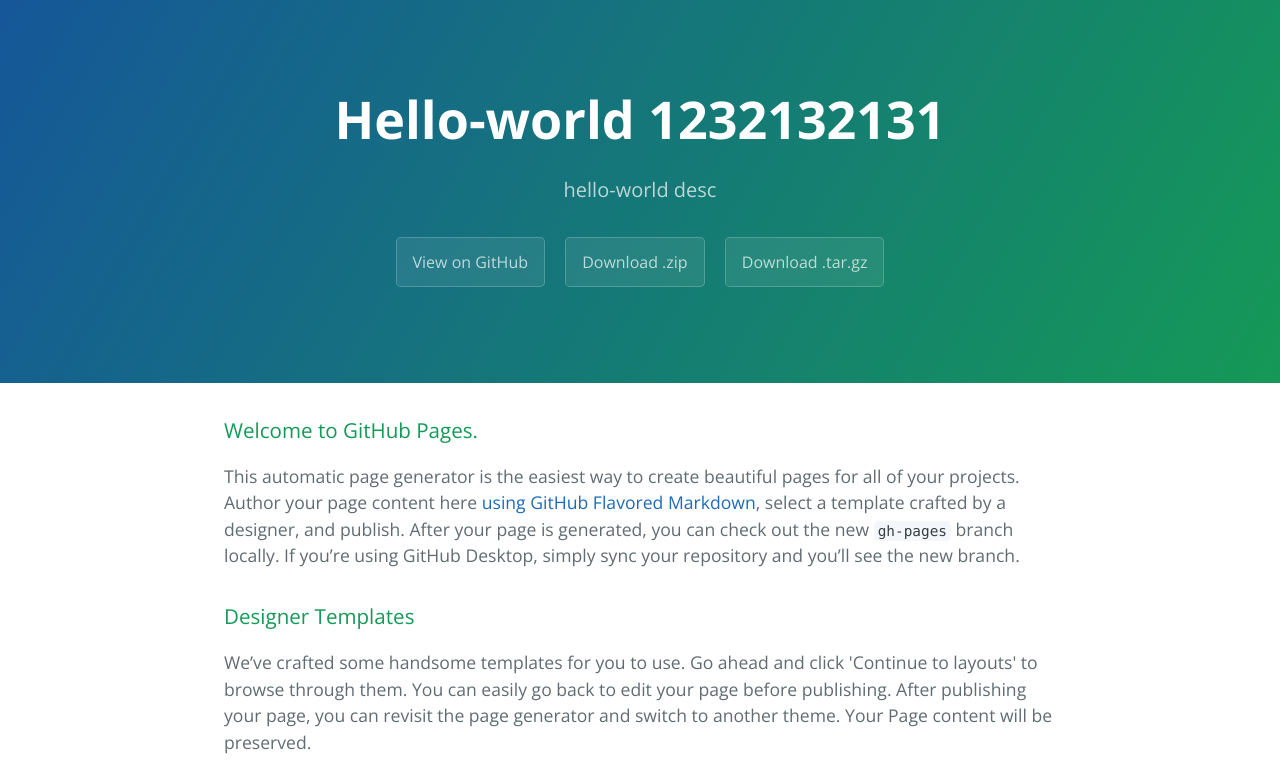
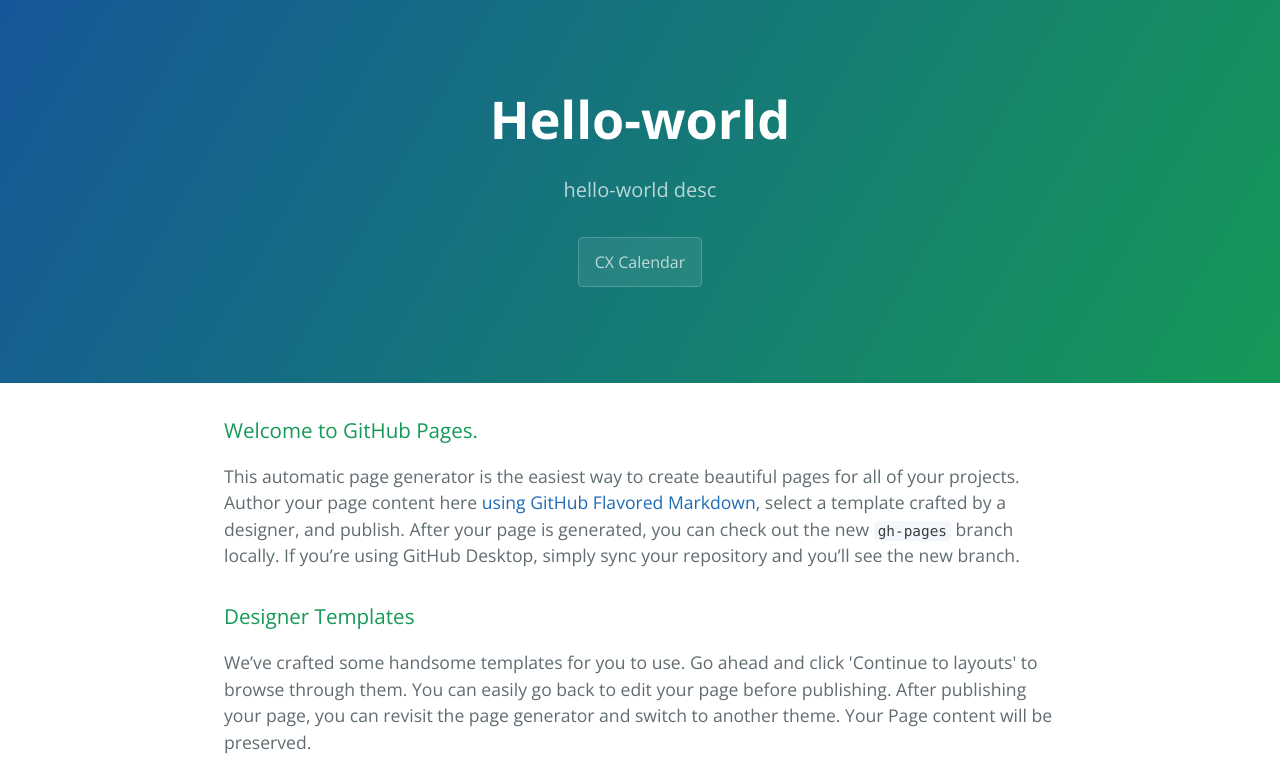
Before and after one commit to xylitol2/cx, a plain HTML site: page index.html in a window 1280 px wide. Shown: the top 784 px of the page. Drawn offline with nearby package versions, Linux system fonts and the light colour scheme.

Commit message:
Update index.html

```diff
--- a/index.html
+++ b/index.html
@@ -11,11 +11,9 @@
   </head>
   <body>
     <section class="page-header">
-      <h1 class="project-name">Hello-world 1232132131</h1>
+      <h1 class="project-name">Hello-world</h1>
       <h2 class="project-tagline">hello-world desc</h2>
-      <a href="https://github.com/xylitol2/hello-world" class="btn">View on GitHub</a>
-      <a href="https://github.com/xylitol2/hello-world/zipball/master" class="btn">Download .zip</a>
-      <a href="https://github.com/xylitol2/hello-world/tarball/master" class="btn">Download .tar.gz</a>
+      <a href="https://htmlpreview.github.io/?https://raw.githubusercontent.com/xylitol2/cx/master/cxcalendar.html" class="btn">CX Calendar</a>
     </section>
 
     <section class="main-content">
```
